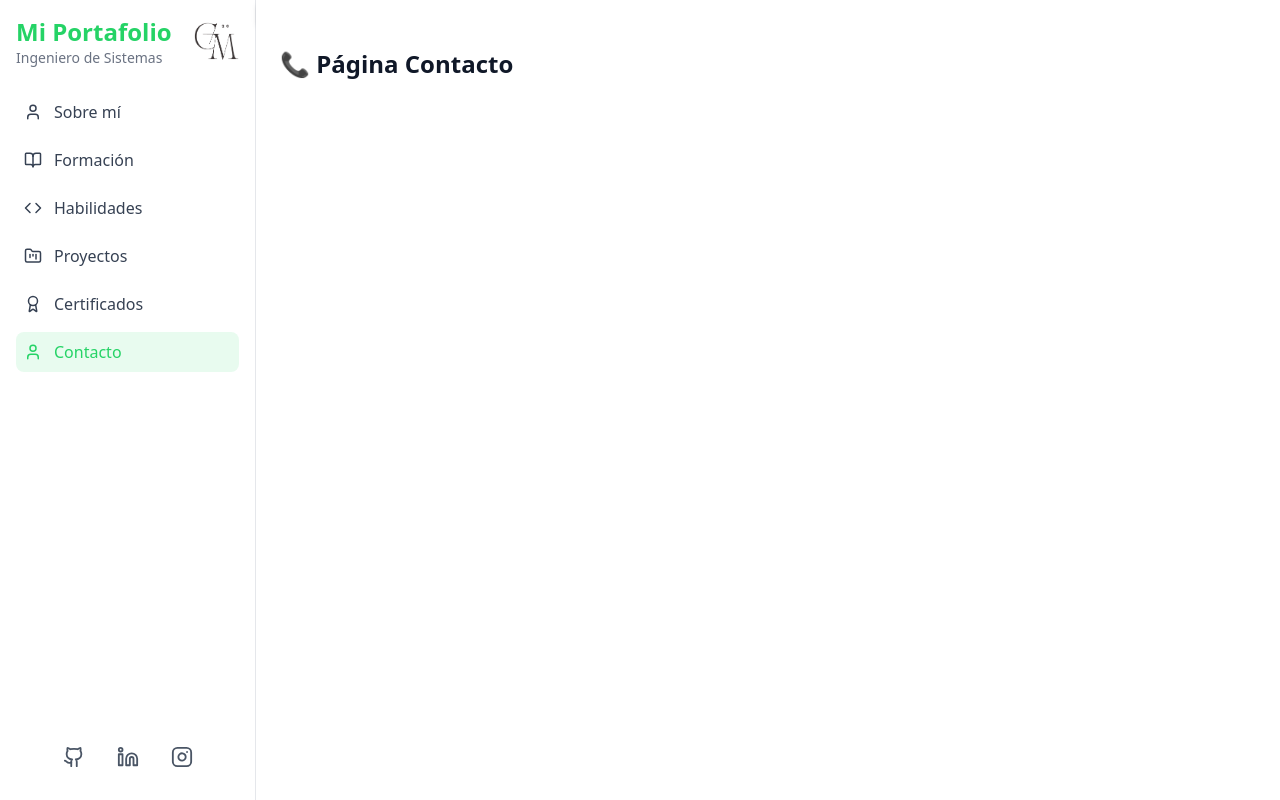
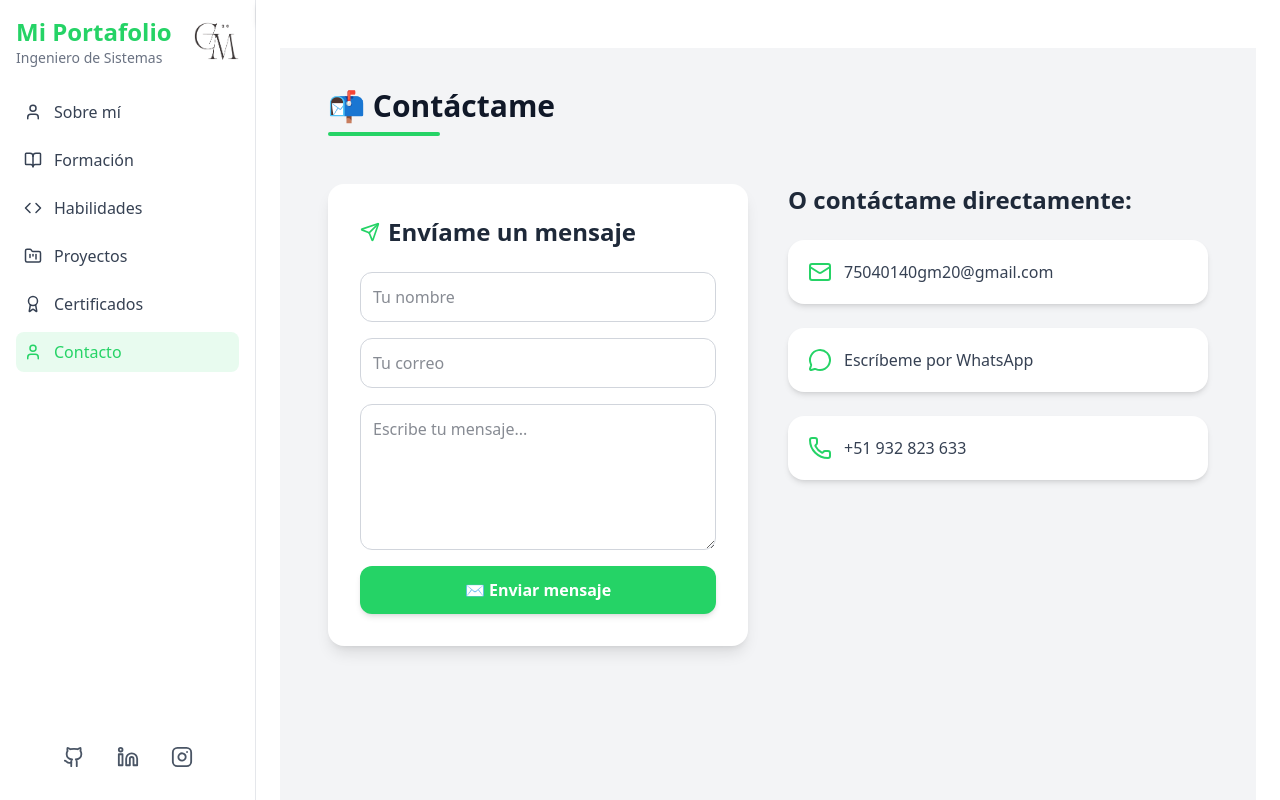
Before and after one commit to GianMarco-20/portafolio-dashboard, a React (Vite) app in the folder frontend/: page /contacto in a window 1280 px wide. Built offline with nearby package versions, Linux system fonts and the light colour scheme.

Commit message:
Update Contacto.jsx

```diff
--- a/frontend/src/pages/Contacto.jsx
+++ b/frontend/src/pages/Contacto.jsx
@@ -1,6 +1,104 @@
-// frontend/src/pages/Contacto.jsx
+// src/pages/Contacto.jsx
 import React from "react";
+import { Mail, Phone, Send, MessageCircle } from "lucide-react";
 
-export default function Contacto() {
-  return <h2 className="text-2xl font-bold">📞 Página Contacto</h2>;
-}
+const Contacto = () => {
+  return (
+    <div className="bg-gray-100 min-h-screen flex flex-col">
+      <div className="flex-1 px-4 md:px-12 pt-10 pb-16 flex flex-col max-w-6xl mx-auto w-full">
+
+        {/* Título principal */}
+        <h1 className="text-2xl md:text-3xl font-bold text-gray-900 mb-12 text-center md:text-left relative">
+          📬 Contáctame
+          <span className="block w-24 md:w-28 h-1 bg-[#25D366] rounded mt-2 mx-auto md:mx-0"></span>
+        </h1>
+
+        {/* Contenedor */}
+        <div className="grid grid-cols-1 lg:grid-cols-2 gap-10">
+
+          {/* Formulario */}
+          <div className="bg-white rounded-2xl shadow-lg p-6 md:p-8 flex flex-col gap-6 hover:shadow-2xl transition-shadow duration-300">
+            <h2 className="text-xl md:text-2xl font-semibold text-gray-800 flex items-center gap-2">
+              <Send className="w-5 h-5 text-[#25D366]" />
+              Envíame un mensaje
+            </h2>
+            <form
+              action="https://formspree.io/f/mzzbzvdl" // Tu endpoint de Formspree
+              method="POST"
+              className="flex flex-col gap-4"
+            >
+              <input
+                type="text"
+                name="nombre"
+                placeholder="Tu nombre"
+                required
+                className="p-3 rounded-xl border border-gray-300 focus:ring-2 focus:ring-[#25D366] outline-none transition"
+              />
+              <input
+                type="email"
+                name="email"
+                placeholder="Tu correo"
+                required
+                className="p-3 rounded-xl border border-gray-300 focus:ring-2 focus:ring-[#25D366] outline-none transition"
+              />
+              <textarea
+                name="mensaje"
+                placeholder="Escribe tu mensaje..."
+                rows="5"
+                required
+                className="p-3 rounded-xl border border-gray-300 focus:ring-2 focus:ring-[#25D366] outline-none transition"
+              ></textarea>
+              <button
+                type="submit"
+                className="bg-[#25D366] text-white py-3 px-6 rounded-xl font-semibold shadow-md hover:bg-[#1DA955] hover:scale-105 transition-transform duration-300"
+              >
+                ✉️ Enviar mensaje
+              </button>
+            </form>
+          </div>
+
+          {/* Opciones rápidas */}
+          <div className="flex flex-col gap-6">
+            <h2 className="text-xl md:text-2xl font-semibold text-gray-800">
+              O contáctame directamente:
+            </h2>
+
+            <a
+              href="mailto:75040140gm20@gmail.com"
+              className="flex items-center gap-3 bg-white p-5 rounded-2xl shadow-md hover:shadow-xl hover:scale-105 transition-transform duration-300"
+            >
+              <Mail className="text-[#25D366] w-6 h-6" />
+              <span className="font-medium text-gray-700">
+                75040140gm20@gmail.com
+              </span>
+            </a>
+
+            <a
+              href="https://wa.me/51932823633"
+              target="_blank"
+              rel="noopener noreferrer"
+              className="flex items-center gap-3 bg-white p-5 rounded-2xl shadow-md hover:shadow-xl hover:scale-105 transition-transform duration-300"
+            >
+              <MessageCircle className="text-[#25D366] w-6 h-6" />
+              <span className="font-medium text-gray-700">
+                Escríbeme por WhatsApp
+              </span>
+            </a>
+
+            <a
+              href="tel:+51932823633"
+              className="flex items-center gap-3 bg-white p-5 rounded-2xl shadow-md hover:shadow-xl hover:scale-105 transition-transform duration-300"
+            >
+              <Phone className="text-[#25D366] w-6 h-6" />
+              <span className="font-medium text-gray-700">
+                +51 932 823 633
+              </span>
+            </a>
+          </div>
+        </div>
+      </div>
+    </div>
+  );
+};
+
+export default Contacto;
```
